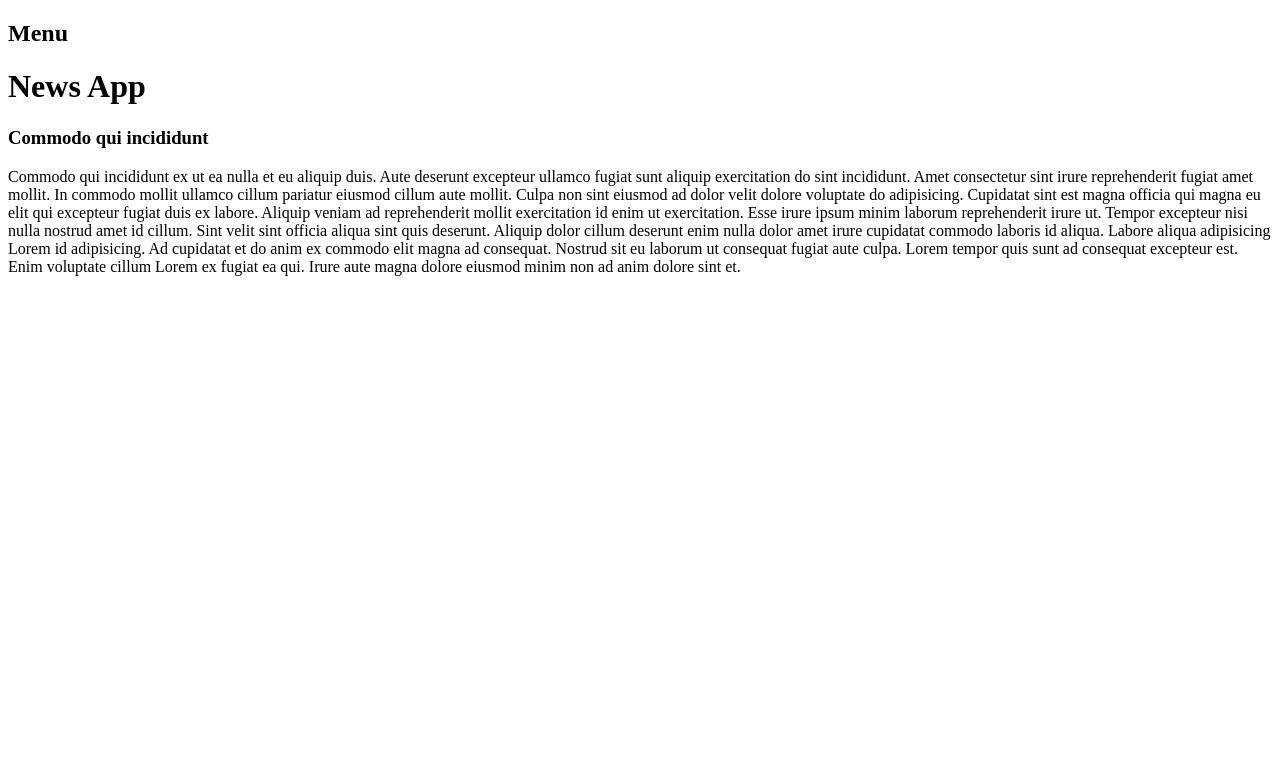
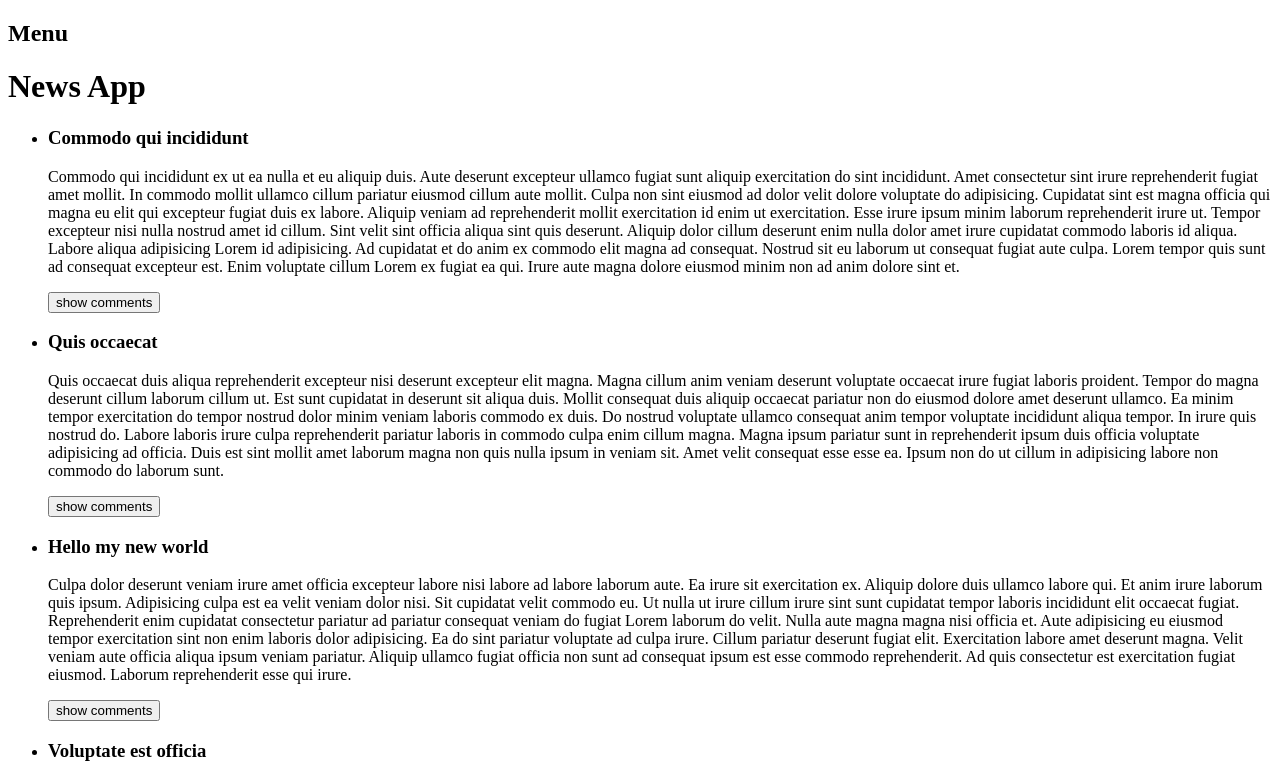
Before and after one commit to LEON2517/react-news-app, a React app: page / in a window 1280 px wide. Shown: the top 781 px of the page. Built offline with nearby package versions, Linux system fonts and the light colour scheme.

Commit message:
add comment

```diff
--- a/src/App.js
+++ b/src/App.js
@@ -1,5 +1,5 @@
 import React from 'react'
-import Article from './Article'
+import ArticleList from './components/ArticleList'
 
 export default function App(props) {
     return (
@@ -7,7 +7,7 @@ export default function App(props) {
             <h2>Menu</h2>
             <div>
                 <h1>News App</h1>
-                <Article article = {props.articles[0]}/>
+                <ArticleList articles = {props.articles}/>
             </div>
         </div>
     )
--- a/src/Article.js
+++ /dev/null
@@ -1,26 +0,0 @@
-import React, {Component} from 'react'
-
-class Article extends Component {
-    constructor(props) {
-        super(props)
-
-        this.state = {
-
-        }
-
-    }
-
-    render() {
-        const {article} = this.props
-
-        return (
-            <div>
-                <h3>{article.title}</h3>
-                <p>{article.text}</p>
-            </div>
-        )
-    }
-
-}
-
-export default Article
--- /dev/null
+++ b/src/components/Article.js
@@ -0,0 +1,41 @@
+import React, {Component} from 'react'
+import CommentList from './CommentList'
+
+class Article extends Component {
+    constructor(props) {
+        super(props)
+
+        this.state = {
+            isOpen: true
+        }
+
+    }
+
+    render() {
+        const {article} = this.props
+
+        return (
+            <div>
+                <h3 onClick={this.handleClick}>{article.title}</h3>
+                {this.getBody()}
+            </div>
+        )
+    }
+
+    handleClick = () => {
+        this.setState({
+            isOpen: !this.state.isOpen
+        })
+    }
+
+    getBody() {
+        return this.state.isOpen && (
+            <div>
+                <p>{this.props.article.text}</p>
+                <CommentList comments = {this.props.article.comments}/>
+            </div>
+        )
+    }
+}
+
+export default Article
--- /dev/null
+++ b/src/components/ArticleList.js
@@ -0,0 +1,16 @@
+import React from 'react'
+import Article from './Article'
+
+function ArticleList(props) {
+    const articleElements = props.articles.map(article =>
+        <li key={article.id}>
+            <Article article={article}/>
+        </li>)
+    return (
+        <ul>
+            {articleElements}
+        </ul>
+    )
+}
+
+export default ArticleList
--- /dev/null
+++ b/src/components/Comment.js
@@ -0,0 +1,10 @@
+import React from 'react'
+
+export default function Comment(props) {
+    return (
+        <div>
+            <p>{props.comment.text}</p>
+            <p><i>{props.comment.user}</i></p>
+        </div>
+    )
+}
--- /dev/null
+++ b/src/components/CommentList.js
@@ -0,0 +1,41 @@
+import React, {Component} from 'react'
+import Comment from './Comment'
+
+class CommentList extends Component {
+    static defaultProps = {
+        comments: []
+    }
+
+    state = {
+        isOpen:false
+    }
+
+    render() {
+        const text = this.state.isOpen ? 'hide comments' : 'show comments';
+        return (
+            <div>
+                <button onClick={this.toggleOpen}>{text}</button>
+                {this.getBody()}
+            </div>
+        )
+    }
+
+    toggleOpen = () => this.setState({
+        isOpen: !this.state.isOpen
+    })
+
+    getBody() {
+        const { comments } = this.props
+        if (!this.state.isOpen) return null
+
+        return comments.length ? (
+            <ul>
+                {this.commentElement}
+                {comments.map(comment =>
+                    <li key = {comment.id}><Comment comment = {comment}/></li>)}
+            </ul>
+        ) : <h3>No comment yet</h3>
+    }
+}
+
+export default CommentList
```
